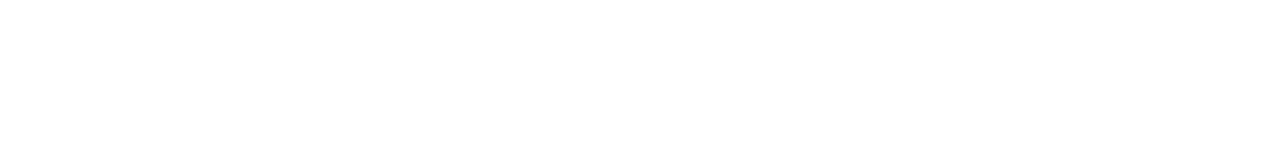
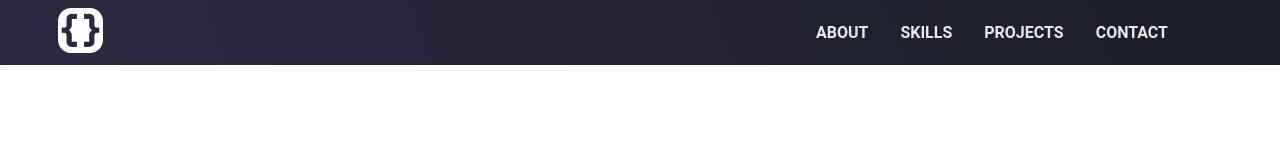
Before and after one commit to joseantt/web-practice, a plain HTML site: page index.html in a window 1280 px wide. Drawn offline with Linux system fonts and the light colour scheme.

Commit message:
Header nav bar implemented

```diff
--- a/index.html
+++ b/index.html
@@ -1,10 +1,29 @@
 <!DOCTYPE html>
 <html>
 <head>
+    <link rel="stylesheet" href="style.css"/>
     <meta charset="UTF-8">
-    <title>Jose's web page</title>
+    <title>Landing page</title>
 </head>
 <body>
-
+    <header>
+        <div class="container">
+            <img src="resources/curly-brackets.png"/>
+        </div>
+        <input type="checkbox" id="nav-toggle" class="nav-toggle">
+        <nav>
+            <ul class="navbar-list">
+                <li><a href="#">About</a></li>
+                <li><a href="#">Skills</a></li>
+                <li><a href="#">Projects</a></li>
+                <li><a href="#">Contact</a></li>
+            </ul>
+        </nav>
+        <label for="nav-toggle" class="nav-toggle-label">
+            <span>
+                <img src="resources/menu.svg"/>
+            </span>
+        </label>
+    </header>
 </body>
 </html>
--- /dev/null
+++ b/style.css
@@ -0,0 +1,121 @@
+:root{
+    --background1: #1a1e25;
+    --background2: #2d2842;
+}
+
+* {
+    padding: 0;
+    margin: 0;
+    box-sizing: border-box;
+    font-family: "Roboto", sans-serif;
+}
+
+/* -- Header section -- */
+
+header{
+    font-weight: bold;
+    background: linear-gradient(250deg, var(--background1), var(--background2));
+    text-align: center;
+    position: fixed;
+    z-index: 999;
+    width: 100%;
+}
+.container{
+    padding: 8px;
+}
+
+.container img{
+    width: 45px;
+    height: auto;
+}
+
+nav{
+    position: absolute;
+    text-align: center;
+    top: 100%;
+    left: 0;
+    background: linear-gradient(250deg, var(--background1), var(--background2));
+    width: 100%;
+    display: none;
+}
+
+.navbar-list{
+    list-style: none;
+}
+
+nav li{
+    margin-bottom: 1em;
+}
+
+nav a{
+    color: #e8e9eb;
+    text-decoration:none;
+    text-transform: uppercase;
+    font-size: medium;
+}
+
+nav a:hover{
+    color: #A2D729;
+}
+
+.nav-toggle:checked ~ nav {
+    display: block;
+}
+
+.nav-toggle{
+    display: none;
+}
+
+.nav-toggle-label{
+    position: absolute;
+    top: 0;
+    left: 0;
+    margin-left: 1em;
+    height:100%;
+    display: flex;
+    align-items: center;
+}
+
+.nav-toggle-label img{
+    width: 2rem;
+    height: auto;
+}
+
+@media screen and (min-width: 800px) {
+    .nav-toggle-label{
+        display: none;
+    }
+
+    header {
+        display: grid;
+        grid-template-columns: 10rem auto minmax(600px, 5rem) 5rem;
+    }
+
+    nav{
+        all: unset;
+        grid-column: 3 / 4;
+        display: flex;
+        justify-content: flex-end;
+        align-items: center;
+    }
+
+    nav ul{
+        height: 100%;
+        align-items: center;
+    }
+
+    nav li{
+        margin-bottom: 0;
+    }
+
+    nav a{
+        margin-right: 2rem;
+    }
+
+    nav ul{
+        display: flex;
+        justify-content: flex-end;
+    }
+}
+
+/* --^ Header section ^-- */
```
Also changed, not shown: resources/curly-brackets.png (added), resources/menu.svg (added).
